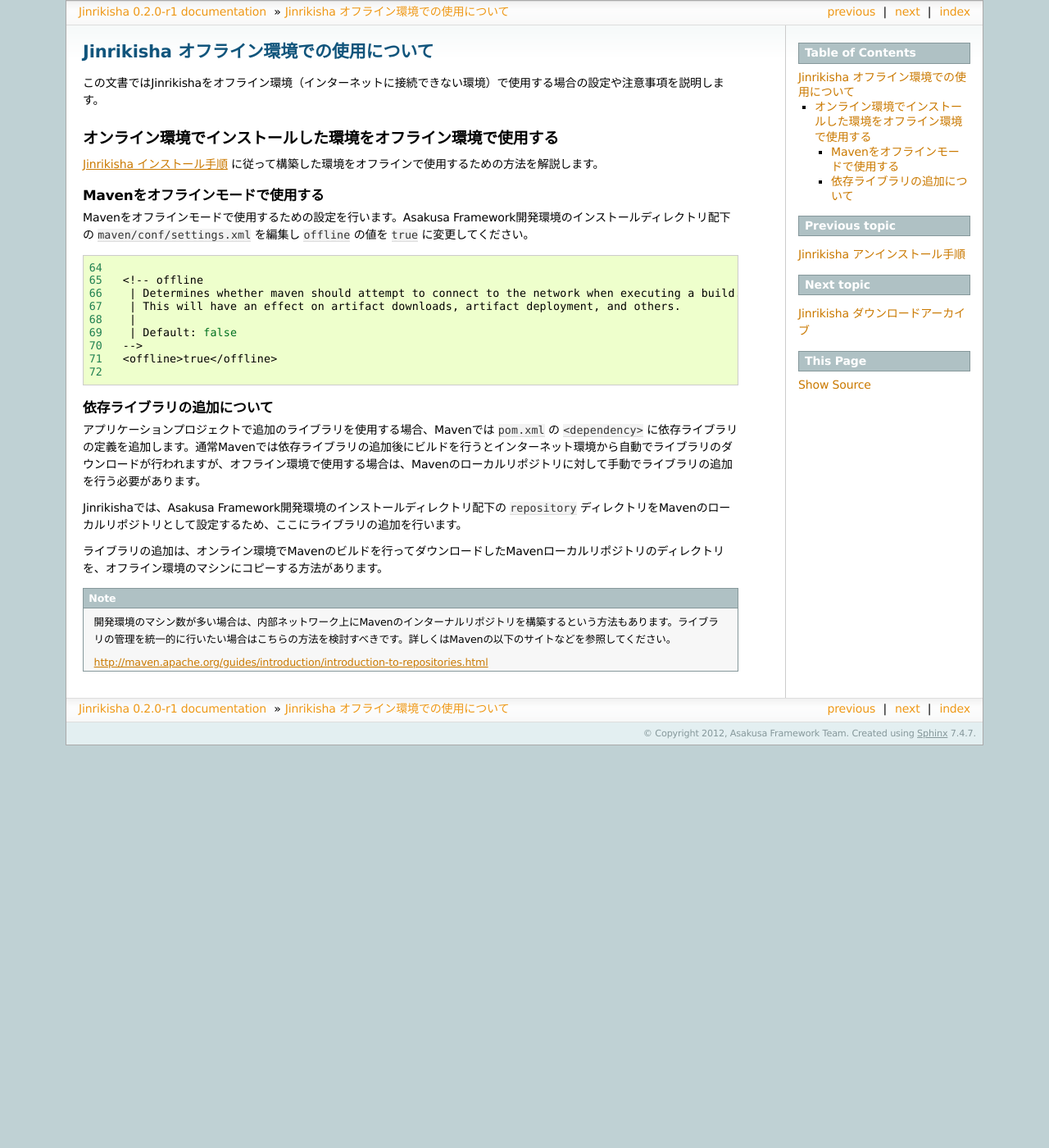
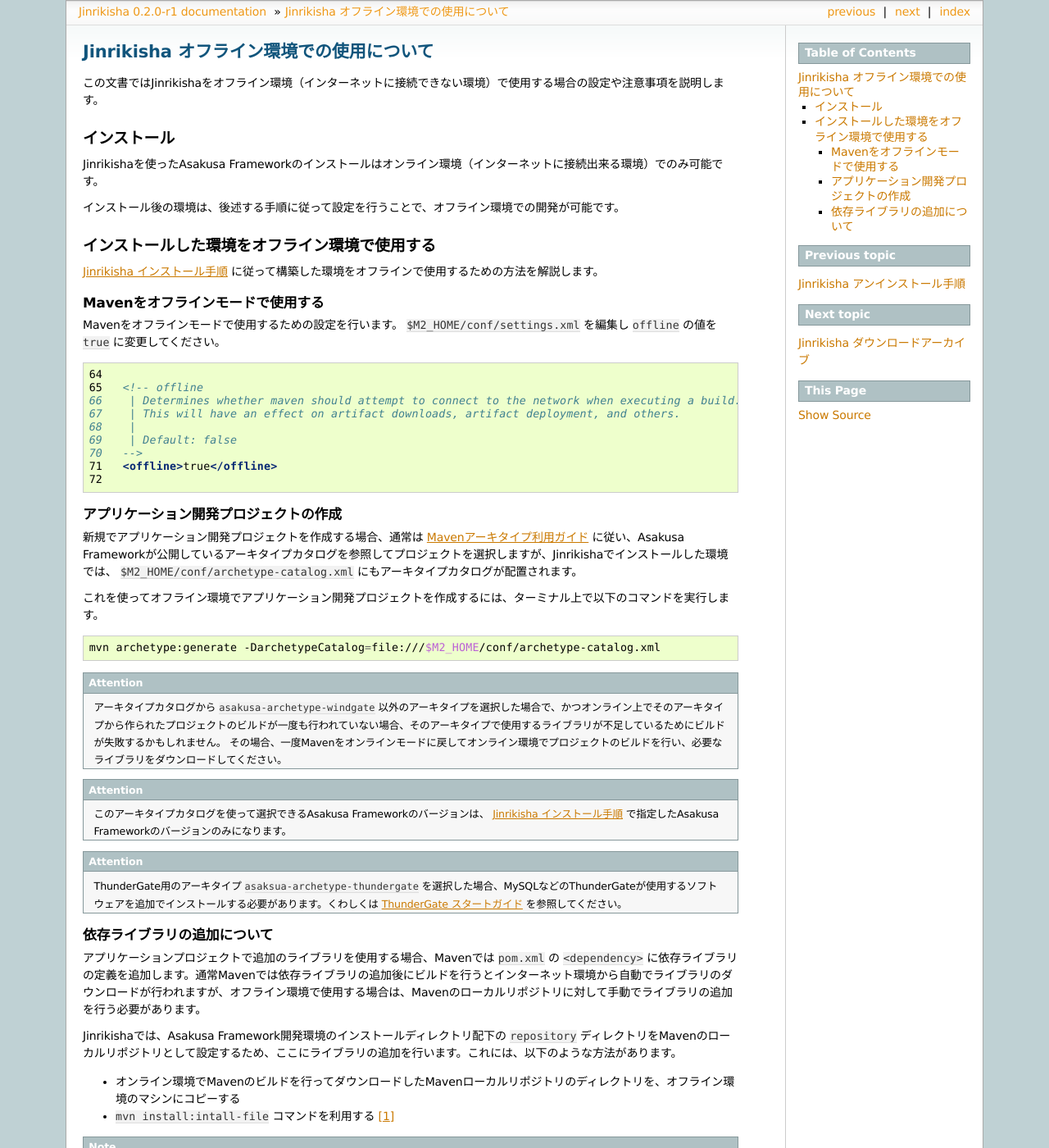
Before and after one commit to asakusafw/asakusafw-starter, a Sphinx documentation site: the page built from jinrikisha/docs/ja/source/offline.rst, in a window 1280 px wide and 1400 px high. Shown: the whole window at 82% size. Built offline with Sphinx 7.4.7, drawn with Linux system fonts in a browser that asks for light colours; formulas are drawn with MathJax 3; some of the changed text lies outside the part shown.

Commit message:
Added archetype-catalog.xml for offline environment.

```diff
--- a/jinrikisha/docs/ja/source/offline.rst
+++ b/jinrikisha/docs/ja/source/offline.rst
@@ -3,15 +3,21 @@
 =========================================
 この文書ではJinrikishaをオフライン環境（インターネットに接続できない環境）で使用する場合の設定や注意事項を説明します。
 
-オンライン環境でインストールした環境をオフライン環境で使用する
-==============================================================
+インストール
+============
+Jinrikishaを使ったAsakusa Frameworkのインストールはオンライン環境（インターネットに接続出来る環境）でのみ可能です。
+
+インストール後の環境は、後述する手順に従って設定を行うことで、オフライン環境での開発が可能です。
+
+インストールした環境をオフライン環境で使用する
+==============================================
 :doc:`install` に従って構築した環境をオフラインで使用するための方法を解説します。
 
 Mavenをオフラインモードで使用する
 ---------------------------------
-Mavenをオフラインモードで使用するための設定を行います。Asakusa Framework開発環境のインストールディレクトリ配下の ``maven/conf/settings.xml`` を編集し ``offline`` の値を ``true`` に変更してください。
+Mavenをオフラインモードで使用するための設定を行います。 ``$M2_HOME/conf/settings.xml`` を編集し ``offline`` の値を ``true`` に変更してください。
 
-..  code-block:: sh
+..  code-block:: xml
 
     64
     65   <!-- offline
@@ -23,15 +29,42 @@
     71   <offline>true</offline>
     72
 
+
+アプリケーション開発プロジェクトの作成
+--------------------------------------
+新規でアプリケーション開発プロジェクトを作成する場合、通常は `Mavenアーキタイプ利用ガイド`_ に従い、Asakusa Frameworkが公開しているアーキタイプカタログを参照してプロジェクトを選択しますが、Jinrikishaでインストールした環境では、 ``$M2_HOME/conf/archetype-catalog.xml`` にもアーキタイプカタログが配置されます。
+
+これを使ってオフライン環境でアプリケーション開発プロジェクトを作成するには、ターミナル上で以下のコマンドを実行します。
+
+..  code-block:: sh
+
+    mvn archetype:generate -DarchetypeCatalog=file:///$M2_HOME/conf/archetype-catalog.xml
+
+..  attention::
+    アーキタイプカタログから ``asakusa-archetype-windgate`` 以外のアーキタイプを選択した場合で、かつオンライン上でそのアーキタイプから作られたプロジェクトのビルドが一度も行われていない場合、そのアーキタイプで使用するライブラリが不足しているためにビルドが失敗するかもしれません。
+    その場合、一度Mavenをオンラインモードに戻してオンライン環境でプロジェクトのビルドを行い、必要なライブラリをダウンロードしてください。
+
+..  attention::
+    このアーキタイプカタログを使って選択できるAsakusa Frameworkのバージョンは、 :doc:`install` で指定したAsakusa Frameworkのバージョンのみになります。
+
+..  attention::
+    ThunderGate用のアーキタイプ ``asaksua-archetype-thundergate`` を選択した場合、MySQLなどのThunderGateが使用するソフトウェアを追加でインストールする必要があります。くわしくは `ThunderGate スタートガイド`_ を参照してください。
+
+..  _`Mavenアーキタイプ利用ガイド`: http://asakusafw.s3.amazonaws.com/documents/latest/release/ja/html/application/maven-archetype.html
+..  _`ThunderGate スタートガイド`: http://asakusafw.s3.amazonaws.com/documents/latest/release/ja/html/thundergate/start-guide.html
+
 依存ライブラリの追加について
 ----------------------------
 アプリケーションプロジェクトで追加のライブラリを使用する場合、Mavenでは ``pom.xml`` の ``<dependency>`` に依存ライブラリの定義を追加します。通常Mavenでは依存ライブラリの追加後にビルドを行うとインターネット環境から自動でライブラリのダウンロードが行われますが、オフライン環境で使用する場合は、Mavenのローカルリポジトリに対して手動でライブラリの追加を行う必要があります。
 
-Jinrikishaでは、Asakusa Framework開発環境のインストールディレクトリ配下の ``repository`` ディレクトリをMavenのローカルリポジトリとして設定するため、ここにライブラリの追加を行います。
+Jinrikishaでは、Asakusa Framework開発環境のインストールディレクトリ配下の ``repository`` ディレクトリをMavenのローカルリポジトリとして設定するため、ここにライブラリの追加を行います。これには、以下のような方法があります。
 
-ライブラリの追加は、オンライン環境でMavenのビルドを行ってダウンロードしたMavenローカルリポジトリのディレクトリを、オフライン環境のマシンにコピーする方法があります。
+* オンライン環境でMavenのビルドを行ってダウンロードしたMavenローカルリポジトリのディレクトリを、オフライン環境のマシンにコピーする
+* ``mvn install:intall-file`` コマンドを利用する [#]_
 
 ..  note::
-    開発環境のマシン数が多い場合は、内部ネットワーク上にMavenのインターナルリポジトリを構築するという方法もあります。ライブラリの管理を統一的に行いたい場合はこちらの方法を検討すべきです。詳しくはMavenの以下のサイトなどを参照してください。
+    依存ライブラリの追加は上記で説明した方法のほか、内部ネットワーク上にMavenのインターナルリポジトリを構築するという方法もあります。複数の開発環境でライブラリの管理を統一的に行いたい場合はこちらの方法を検討すべきです。詳しくはMavenの以下のサイトなどを参照してください。
 
     http://maven.apache.org/guides/introduction/introduction-to-repositories.html
+
+..  [#] 詳しくは、 http://maven.apache.org/plugins/maven-install-plugin/usage.html などを参照してください。
```
Also changed, not shown: 2 other files.
